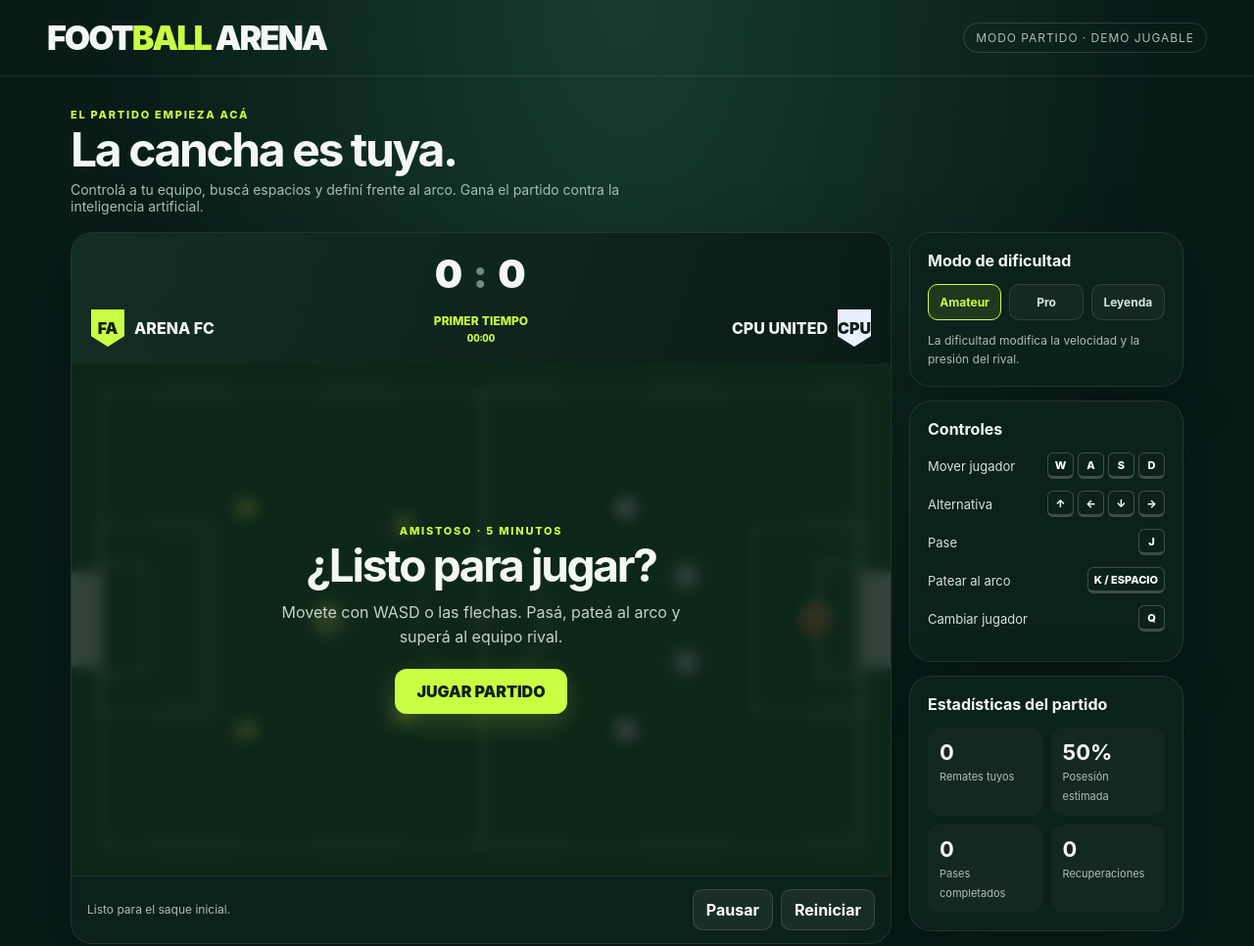
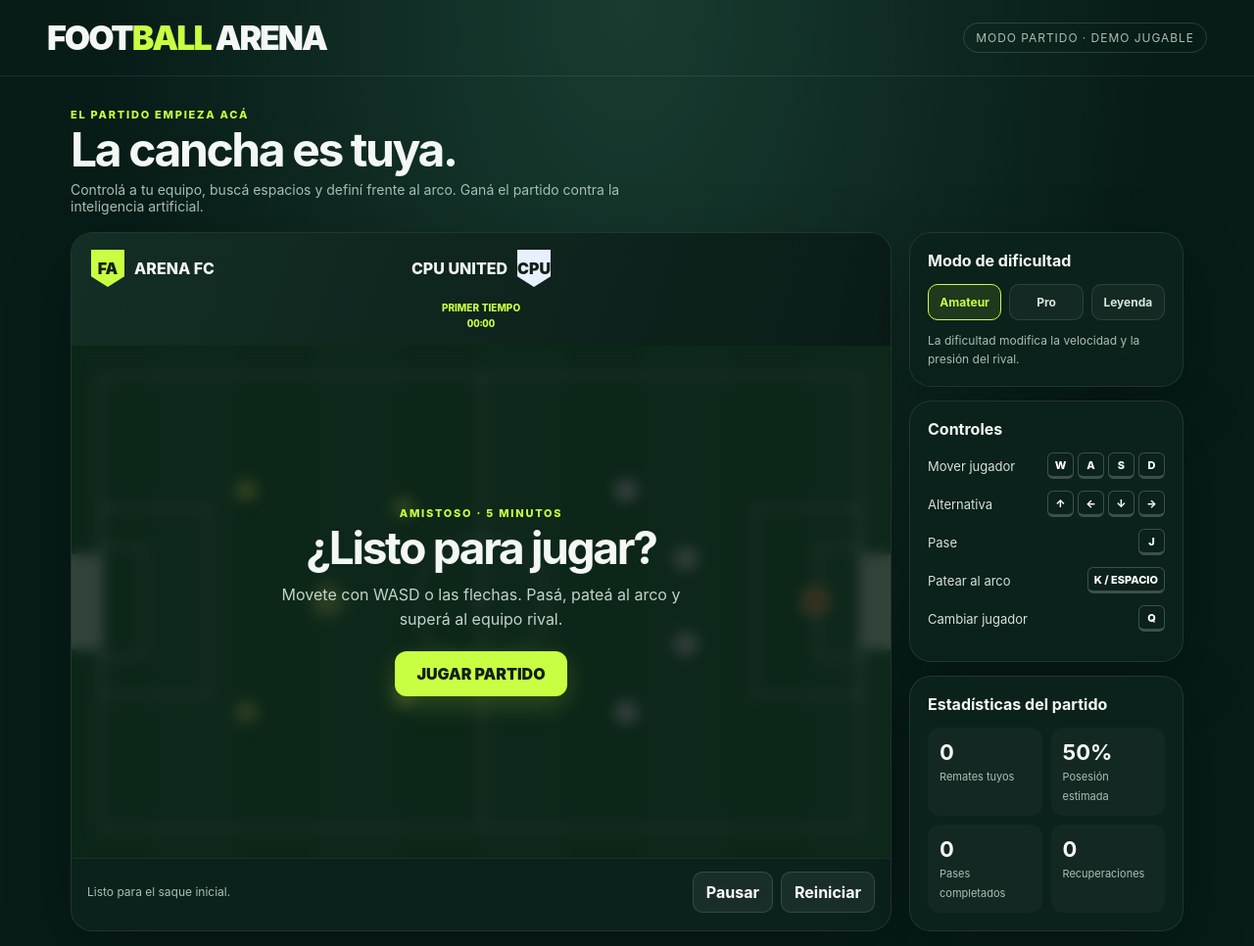
Before and after one commit to lousoparaelmac6-code/fifa, a plain HTML site: page index.html in a window 1280 px wide. Shown: the top 966 px of the page at 98% size. Drawn offline with Linux system fonts and the light colour scheme.

Commit message:
Fix scoreboard layout

```diff
--- a/index.html
+++ b/index.html
@@ -13,7 +13,7 @@ button{font:inherit;cursor:pointer;border:0}button:focus-visible{outline:3px sol
 .brand{font-weight:1000;letter-spacing:-.06em;font-size:clamp(22px,4vw,34px)}.brand span{color:var(--lime)}.pill{border:1px solid #ffffff25;border-radius:999px;padding:7px 12px;color:var(--muted);font-size:12px;letter-spacing:.08em;text-transform:uppercase}
 main{width:min(1200px,100%);margin:auto;padding:clamp(14px,3vw,32px)}.eyebrow{color:var(--lime);font-weight:800;letter-spacing:.16em;text-transform:uppercase;font-size:11px}.heading{display:flex;justify-content:space-between;align-items:end;gap:16px;margin-bottom:18px}.heading h1{margin:5px 0 0;font-size:clamp(28px,5vw,48px);letter-spacing:-.05em;line-height:1}.heading p{color:var(--muted);margin:8px 0 0;max-width:620px;font-size:14px}
 .layout{display:grid;grid-template-columns:minmax(0,1fr) 280px;gap:18px}.game-card,.side-card{background:#0b211b;border:1px solid #ffffff18;border-radius:22px;overflow:hidden;box-shadow:0 20px 70px #0003}
-.scorebar{display:grid;grid-template-columns:1fr auto 1fr;align-items:center;padding:17px 20px;background:linear-gradient(110deg,#132e25,#0a1c17);gap:12px}.team{display:flex;align-items:center;gap:10px;font-weight:850}.team.away{justify-content:flex-end;text-align:right}.crest{width:34px;height:38px;display:grid;place-items:center;background:var(--lime);color:#102016;font-weight:1000;clip-path:polygon(0 0,100% 0,100% 72%,50% 100%,0 72%)}.away .crest{background:#e8f0ff}.score{font-size:clamp(28px,4vw,40px);font-weight:950;letter-spacing:.04em;white-space:nowrap}.clock{text-align:center;color:var(--lime);font-weight:850;font-variant-numeric:tabular-nums;font-size:12px}
+.scorebar{display:grid;grid-template-columns:1fr auto 1fr;align-items:center;padding:17px 20px;background:linear-gradient(110deg,#132e25,#0a1c17);gap:12px}.team{display:flex;align-items:center;gap:10px;font-weight:850}.team.away{justify-content:flex-end;text-align:right}.crest{width:34px;height:38px;display:grid;place-items:center;background:var(--lime);color:#102016;font-weight:1000;clip-path:polygon(0 0,100% 0,100% 72%,50% 100%,0 72%)}.away .crest{background:#e8f0ff}.score{font-size:clamp(28px,4vw,40px);font-weight:950;letter-spacing:.04em;white-space:nowrap}.clock{text-align:center;color:var(--lime);font-weight:850;font-variant-numeric:tabular-nums;font-size:10px;margin-top:3px}
 .pitch-wrap{position:relative;background:#245f3e;line-height:0}.pitch{display:block;width:100%;aspect-ratio:16/10;touch-action:none}.overlay{position:absolute;inset:0;display:flex;align-items:center;justify-content:center;background:#06140dc9;backdrop-filter:blur(7px);line-height:normal;padding:20px}.overlay.hidden{display:none}.overlay-box{text-align:center;max-width:420px}.overlay h2{font-size:clamp(28px,5vw,46px);letter-spacing:-.05em;margin:0 0 8px}.overlay p{color:#c3d4ca;line-height:1.55;margin:0 0 20px}.primary{background:var(--lime);color:#102016;padding:13px 22px;border-radius:12px;font-weight:950;box-shadow:0 8px 28px #c9ff4230}.primary:hover{filter:brightness(1.08);transform:translateY(-1px)}.game-actions{display:flex;align-items:center;justify-content:space-between;gap:12px;padding:13px 16px;border-top:1px solid #ffffff12;flex-wrap:wrap}.status{font-size:12px;color:var(--muted)}.secondary{background:#ffffff10;border:1px solid #ffffff20;color:white;border-radius:10px;padding:10px 13px;font-weight:750}
 .side{display:flex;flex-direction:column;gap:14px}.side-card{padding:18px}.side-card h3{margin:0 0 14px;font-size:16px}.mode{display:flex;gap:8px}.mode button{flex:1;background:#ffffff0a;border:1px solid #ffffff1c;color:#d7e5dc;padding:10px 8px;border-radius:10px;font-weight:750;font-size:12px}.mode button.active{background:#c9ff421a;border-color:var(--lime);color:var(--lime)}
 .keyrow{display:flex;align-items:center;justify-content:space-between;gap:10px;margin:12px 0;color:#d5e1d9;font-size:13px}.keys{display:flex;gap:4px}.key{min-width:27px;height:27px;display:grid;place-items:center;border:1px solid #ffffff35;border-bottom-width:3px;border-radius:6px;color:#fff;font-size:11px;font-weight:800;padding:0 6px}.hint{font-size:12px;color:var(--muted);line-height:1.55}.statgrid{display:grid;grid-template-columns:1fr 1fr;gap:9px}.stat{background:#ffffff08;border-radius:12px;padding:12px}.stat strong{font-size:22px;display:block}.stat span{color:var(--muted);font-size:11px}
@@ -31,9 +31,8 @@ main{width:min(1200px,100%);margin:auto;padding:clamp(14px,3vw,32px)}.eyebrow{co
   <section class="game-card">
    <div class="scorebar">
     <div class="team"><div class="crest">FA</div><span>ARENA FC</span></div>
-    <div class="clock"><div id="half">PRIMER TIEMPO</div><div style="font-size:10px;margin-top:4px" id="time">00:00</div></div>
     <div class="team away"><span>CPU UNITED</span><div class="crest">CPU</div></div>
-    <div class="score" style="grid-column:1/-1;grid-row:1;display:flex;justify-content:center;pointer-events:none"><span id="homeScore">0</span><span style="color:#6e8d7b;margin:0 9px">:</span><span id="awayScore">0</span></div>
+    <div class="clock" style="grid-column:1/-1;grid-row:2"><div id="half">PRIMER TIEMPO</div><div style="font-size:10px;margin-top:4px" id="time">00:00</div></div>
    </div>
    <div class="pitch-wrap"><canvas id="pitch" class="pitch" width="960" height="600" aria-label="Cancha de fútbol interactiva"></canvas>
     <div class="overlay" id="overlay"><div class="overlay-box"><div class="eyebrow">Amistoso · 5 minutos</div><h2 id="overlayTitle">¿Listo para jugar?</h2><p id="overlayText">Movete con WASD o las flechas. Pasá, pateá al arco y superá al equipo rival.</p><button class="primary" id="start">JUGAR PARTIDO</button></div></div>
```
